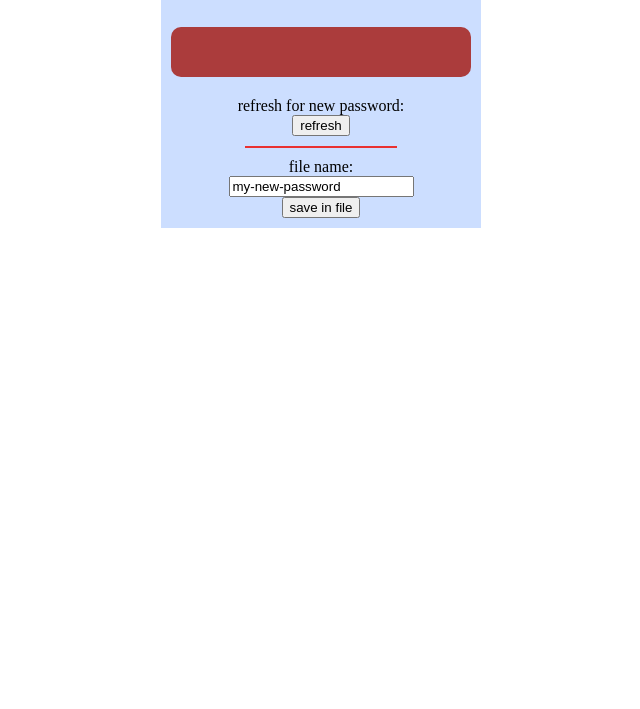
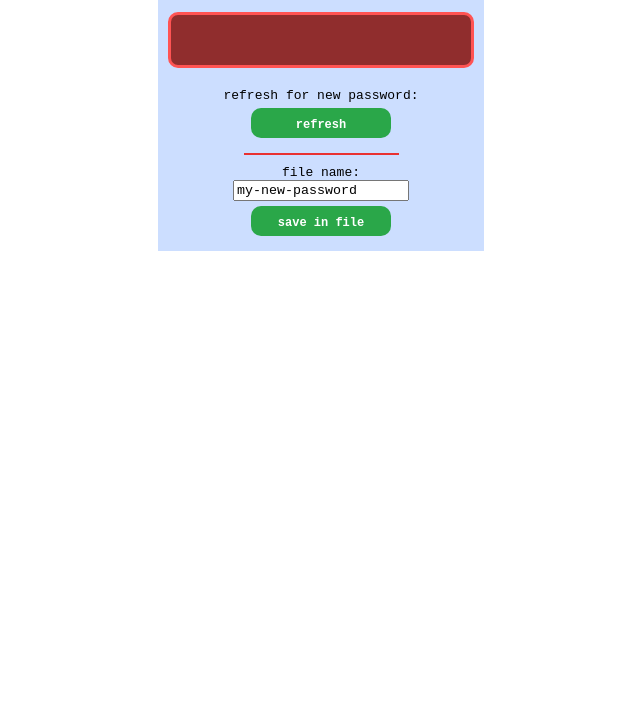
Before and after one commit to helikopterelidojosa/password-generator, a plain HTML site: page index.html in a window 1280 px wide. Shown: the part 91-800 px from the top of the page, without its empty margins (319-959 px from the left). Drawn offline with Linux system fonts and the light colour scheme.

Commit message:
minor changes

```diff
--- a/index.html
+++ b/index.html
@@ -6,7 +6,7 @@
     <meta charset="UTF-8">
     <meta name="viewport" content="width=device-width, initial-scale=1.0">
     <meta http-equiv="X-UA-Compatible" content="ie=edge">
-    <title>Document</title>
+    <title>New Password</title>
 
     <!-- custom css -->
     <link rel="stylesheet" href="./style.css">
--- a/style.css
+++ b/style.css
@@ -1,3 +1,6 @@
+*{
+    font-family: monospace;
+}
 
 .container{
     /* center div */
@@ -16,8 +19,9 @@ p{
     font-weight: bold;
     color: #fff;
     text-align: center;
-    background-color: rgb(171, 60, 60);
+    background-color: rgb(144, 45, 45);
     padding: 10px;
+    border: 3px solid rgb(255, 83, 83);
     border-radius: 10px;
     width: 280px;
     height: 30px;
@@ -29,3 +33,16 @@ hr{
     margin-top: 10px;
     margin-bottom: 10px;
 }
+
+button{
+    background-color: rgb(42, 167, 73);
+    color: #fff;
+    border: none;
+    border-radius: 10px;
+    padding: 10px;
+    font-size: 12px;
+    font-weight: bold;
+    width: 140px;
+    height: 30px;
+    margin: 5px;
+}
```
